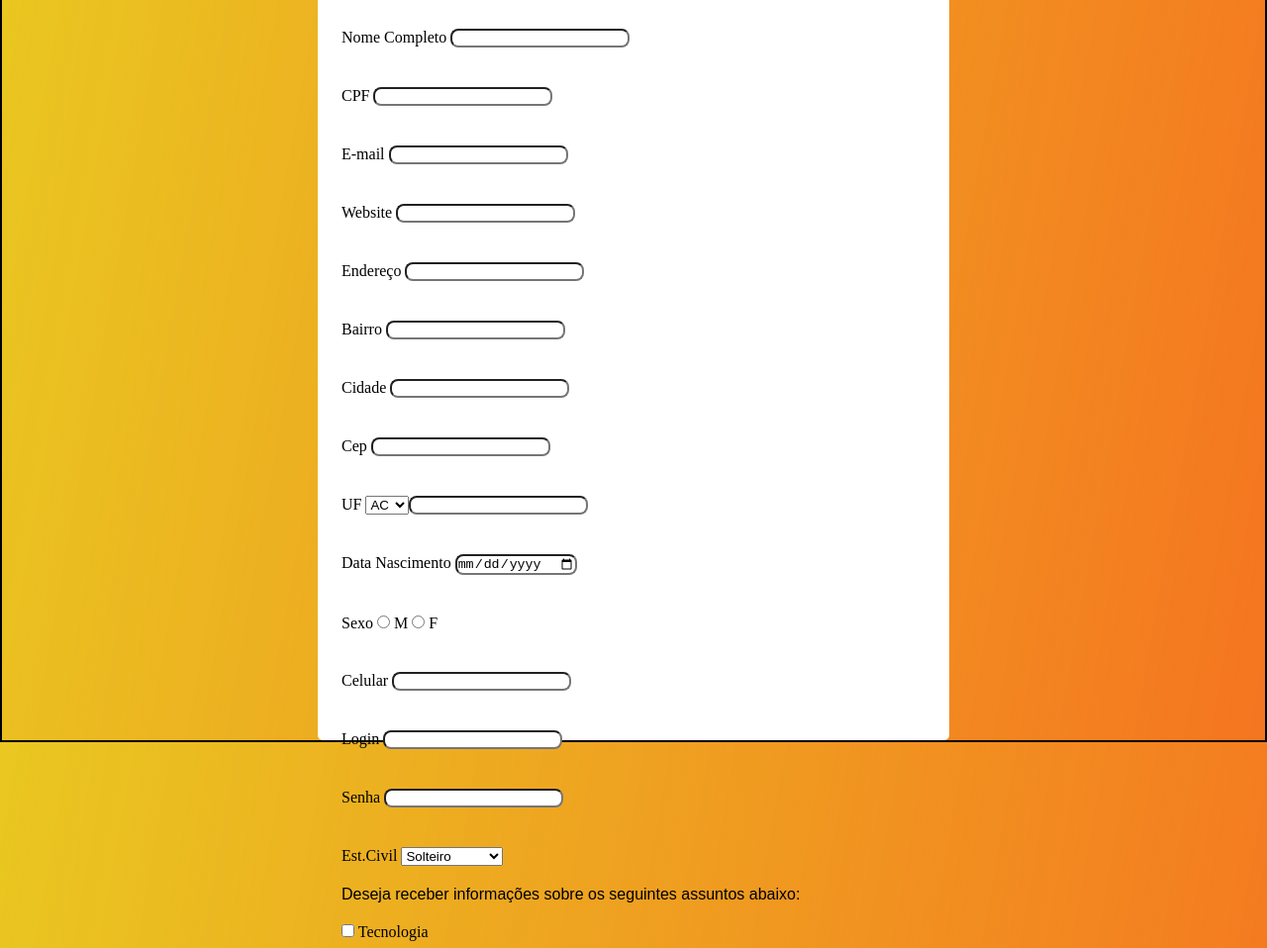
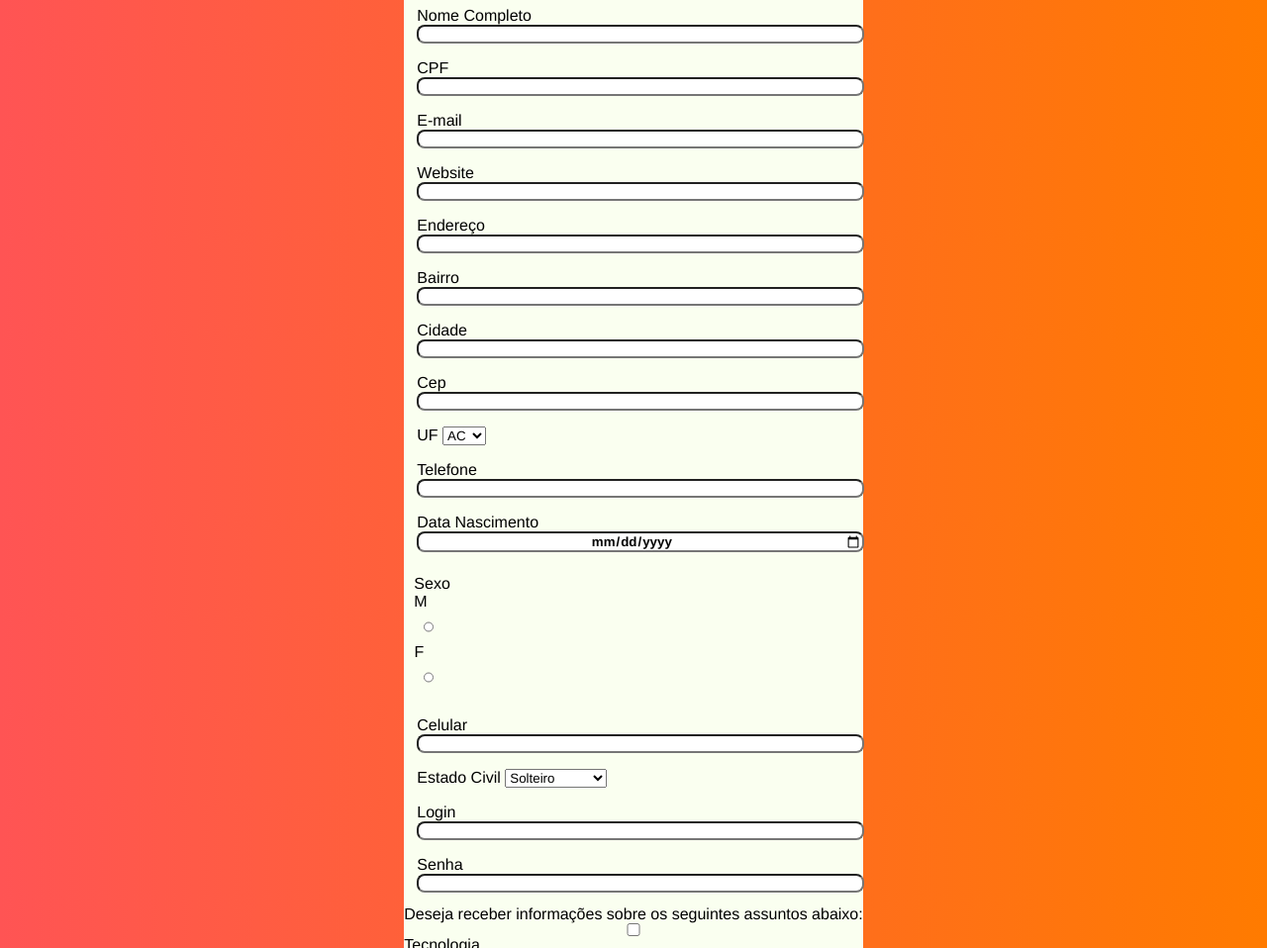
Before and after one commit to Krystian20044/formulario2, a plain HTML site: page index.html in a window 1280 px wide. Shown: the part 54-1012 px from the top of the page at 99% size. Drawn offline with Linux system fonts and the light colour scheme.

Commit message:
subindo arquivos

```diff
--- a/css/style.css
+++ b/css/style.css
@@ -1,52 +1,80 @@
 * {
-    padding: 0%;
-    margin: 0%;
-    }
-
-
-    h1 {
-        background-color: aqua;
+    margin: 0px;
+    padding: 0px;
+    font-family: 'Franklin Gothic Medium', 'Arial Narrow', Arial, sans-serif;
 }
 
 body {
-        background: linear-gradient(-80deg,rgb(245, 117, 32), #ebc41a91), #e7cb29;
-    }
-
-    form>label {
-        font-family: Arial, Helvetica, sans-serif;
+    background: linear-gradient(90deg, rgb(255, 84, 84), rgb(255, 123, 0));
 }
 
 .container {
     display: flex;
     justify-content: center;
-        align-items: center;
-        width:px
-        height: 100vh;
-        border: 2px solid black;
+    /* align-items: center; */
+    /* width: 100%; */
+    /* height: 100vh; */
 }
 
 .form-box {
-        background-color: rgb(255, 255, 255);
-        border-radius: 5px;
-        width: 50%;
-        height: 100vh;
-        display: block;
+
+    flex-direction: column;
+    background-color: rgb(250, 255, 240);
+    border-radius: 10px;
+    /* width: 50%; */
+    border-radius: 15px;
+    justify-content: center;
+
 }
 
-    form {
-        display: flex;
-        align-items: center;
-        display: flex;
-        padding: 24px;  /*coloca elementos lado a lado*/
-        align-items: start; /* Alinha elementos acima à esquerda*/
-        flex-wrap: wrap; /*organiza elementos para caber dentro do container, que neste caso é a form-box*/
+h1 {
+    padding: 10px;
+    font-size: x-large;
+    background-color: white;
 }
 
+
 .campo {
-        width: 100%;
-        padding: 20px 0px 20px ;
+    display: block;
+    padding: 3px;
+    margin: 10px 0px 10px 10px;
 }
 
 input {
+    width: 100%;
+    display: block;
+    text-align:center;
     border-radius: 8px;
+    font-weight: 600;
+
 }
+
+.campo2 {
+    text-align: center;
+    width: 10px;
+    padding: 10px;
+}
+
+/* .campo3 {
+    border: none;
+    padding: 10px;
+    width: 15%;
+    border-radius: 15%;
+    height: 25px;
+    margin-bottom: 10px;
+    margin-top: 20px;
+    margin-left: 10px;
+    cursor: pointer;
+    font-size: medium;
+    font-weight: 600;
+} */
+
+.campo3 {
+    width: 40%;
+    margin: 20px;
+    background: linear-gradient(90deg, rgb(255, 84, 84), rgb(255, 123, 0));
+}
+
+.campo6 {
+    padding: 20px;
+}
--- a/index.html
+++ b/index.html
@@ -4,63 +4,58 @@
     <meta charset="UTF-8">
     <meta name="viewport" content="width=device-width, initial-scale=1.0">
     <link rel="stylesheet" href="css/style.css">
-    <title>Formulario2</title>
+    <title>Formulário</title>
 </head>
 <body>
+
     <div class="container">
         <div class="form-box">
-            <h1>Não é associado?Faça seu cadastro</h1>
+            <div class="caixa">
+                <h1>Não é associado? Faça seu cadastro</h1>
                 <form action="">
 
                     <div class="campo">
-                    <label for="Nome">Nome Completo</label>
-                    <input name="NomeCompleto" id="NomeCompleto" type="text" >
+                        <label for="nome">Nome Completo</label>
+                        <input name= "nome" id="nome" type="text" >
                     </div>
-
                     <div class="campo">
-                    <label for="CPF">CPF</label>
-                    <input name="CPF" id="CPF" type="number">
+                        <label for="cpf">CPF</label>
+                        <input name= "cpf" id="cpf" type="text" >
                     </div>
-
                     <div class="campo">
-                    <label for="email">E-mail</label>
-                    <input name="email" id="email" type="email">
+                        <label for="emal">E-mail</label>
+                        <input name= "email" id="email" type="email" >
                     </div>
-
                     <div class="campo">
                         <label for="website">Website</label>
-                    <input name="website" id="website" type="text">
+                        <input name= "website" id="website" type="url" >
                     </div>
-
                     <div class="campo">
-                    <label for="endereco">Endereço</label>
-                    <input name="endereco" id="endereco" type="text">
+                        <label for="endereço">Endereço</label>
+                        <input name= "endereço" id="endereço" type="text" >
                     </div>
-
                     <div class="campo">
                         <label for="bairro">Bairro</label>
-                    <input name="bairro" id="bairro" type="text">
+                        <input name= "bairro" id="bairro" type="text" >
                     </div>
-
                     <div class="campo">
                         <label for="cidade">Cidade</label>
-                    <input name="cidade" id="cidade" type="text">
+                        <input name= "cidade" id="cidade" type="text" >
                     </div>
-
                     <div class="campo">
                         <label for="cep">Cep</label>
-                    <input name="cep" id="cep" type="number">
-                </div class="campo">
-
+                        <input name= "cep" id="cep" type="text" >
+                    </div>
                     <div class="campo">
                         <label for="uf">UF</label>
                         <select name="uf" id="uf">
                             <option value="Acre">AC</option>
                             <option value="Alagoas">AL</option>
+                            <option value="Amazonas">AM</option>
                             <option value="Amapá">AP</option>
-                        <option value="Amazonas">AM</option>
                             <option value="Bahia">BA</option>
                             <option value="Ceará">CE</option>
+                            <option value="Distrito Federal">DF</option>
                             <option value="Espírito Santo">ES</option>
                             <option value="Goiás">GO</option>
                             <option value="Maranhão">MA</option>
@@ -81,142 +76,87 @@
                             <option value="São Paulo">SP</option>
                             <option value="Sergipe">SE</option>
                             <option value="Tocantins">TO</option>
-                        <option value="Distrito Federal">DF</option>
+                        </select>
                     </div>
-
                     <div class="campo">
                         <label for="telefone">Telefone</label>
-                    <input name="telefone" id="telefone" type="number">
+                        <input name= "telefone" id="telefone" type="number" >
                     </div>
-
                     <div class="campo">
                         <label for="datanascimento">Data Nascimento</label>
-                    <input name="datanascimento" id="datanascimento" type="date">
+                        <input type="date" id="datanascimento" name="datanascimento">
                     </div>
-
-                    <div class="campo">
-
+                    <div class="campo2">
                         <label for="sexo">Sexo</label>
-                        <input type="radio" id="lsexo" name="sexo" value="lsexo">
-
-                        <label for="masculino">M</label>
-                        <input type="radio" id="lsexo" name="sexo" value="lsexo">
-                        <label for="masculino">F</label>
+                        <label for="sexo">M</label>
+                        <input type="radio" id="lsexo" name="sexo" value="lsexo" class="campo">
+                        <label for="sexo">F</label>
+                        <input type="radio" id="lsexo" name="sexo" value="lsexo" class="campo">
                     </div>
-
-
                     <div class="campo">
                         <label for="celular">Celular</label>
-                    <input name="celular" id="celular" type="number">
+                        <input name= "celular" id="celular" type="number" >
                     </div>
-
-
+                    <div class="campo">
+                    <label for="estadocivil2">Estado Civil</label>
+                        <select name="estadocivil" id="estadocivil">
+                            <option value="Solteiro">Solteiro</option>
+                            <option value="Casado">Casado</option>
+                            <option value="Divorciado">Divorciado</option>
+                            <option value="União estável">União estável</option>
+                            <option value="Viúvo">Viúvo</option>
+                        </select>
+                    </div>
                     <div class="campo">
                         <label for="login">Login</label>
-                    <input name="login" id="login" type="number">
+                        <input name= "login" id="login" type="text" >
                     </div>
-
                     <div class="campo">
                         <label for="senha">Senha</label>
                         <input name="senha" id="senha" type="password">
                     </div>
-
-                <div class="campo">
-                    <label for="estcivil">Est.Civil</label>
-                    <select name="estcivil" id="estcivil">
-                        <option value="solteiro">Solteiro</option>
-                        <option value="divorciado">Divorciado</option>
-                    <option value="casado">Casado</option>
-                    <option value="união estável">União estável</option>
-                    <option value="viúvo">Viúvo</option>
-                                </select>
             </div>
-
+                <div class="campo5">
                     <label for="modulo">Deseja receber informações sobre os seguintes assuntos abaixo:</label>
-
-
-        <div class="campo">
                     <input type="checkbox" id="lmodulo" name="modulo" value="lmodulo">
                     <label for="modulo">Tecnologia</label>
-        </div>
-
-        <div class="campo">
                     <input type="checkbox" id="lmodulo" name="modulo" value="lmodulo">
                     <label for="modulo">Esportes</label>
-        </div>
-
-        <div class="campo">
                     <input type="checkbox" id="lmodulo" name="modulo" value="lmodulo">
                     <label for="modulo">Automóveis</label>
-        </div>
-
-        <div class="campo">
                     <input type="checkbox" id="lmodulo" name="modulo" value="lmodulo">
                     <label for="modulo">Culinária</label>
-        </div>
-
-        <div class="campo">
                     <input type="checkbox" id="lmodulo" name="modulo" value="lmodulo">
                     <label for="modulo">Política</label>
-        </div>
-
-        <div class="campo">
                     <input type="checkbox" id="lmodulo" name="modulo" value="lmodulo">
                     <label for="modulo">Policial</label>
-        </div>
-
-        <div class="campo">
                     <input type="checkbox" id="lmodulo" name="modulo" value="lmodulo">
                     <label for="modulo">Tempo</label>
-        </div>
-
-        <div class="campo">
                     <input type="checkbox" id="lmodulo" name="modulo" value="lmodulo">
                     <label for="modulo">Cultura</label>
-        </div>
-
-        <div class="campo">
                     <input type="checkbox" id="lmodulo" name="modulo" value="lmodulo">
                     <label for="modulo">Economia</label>
-        </div>
-
-        <div class="campo">
                     <input type="checkbox" id="lmodulo" name="modulo" value="lmodulo">
                     <label for="modulo">Jogos</label>
-        </div>
-
-        <div class="campo">
                     <input type="checkbox" id="lmodulo" name="modulo" value="lmodulo">
                     <label for="modulo">Educação</label>
-        </div>
-
-        <div class="campo">
                     <input type="checkbox" id="lmodulo" name="modulo" value="lmodulo">
                     <label for="modulo">Viagem</label>
-        </div>
-
-        <div class="campo">
                     <input type="checkbox" id="lmodulo" name="modulo" value="lmodulo">
                     <label for="modulo">Empregos</label>
-        </div>
-
-        <div class="campo">
                     <input type="checkbox" id="lmodulo" name="modulo" value="lmodulo">
                     <label for="modulo">Moda e Estilo</label>
                 </div>
-
-        <div class="campo">
+                <div class="campo6">
                     <input type="checkbox" id="lmodulo" name="modulo" value="lmodulo">
                     <label for="modulo">Li as regras de cadastro e autorizo a cração do usuário</label>
                 </div>
 
                 <div class="campo">
-            <input type="submit" value="Confirmar">
-            <input type="reset" value="Retornar">
+                    <input type="button"value="Confirmar" class="campo3">
+                    <input type="button"value="Retomar" class="campo3">
                 </div>
-
             </form>
-
         </div>
     </div>
 </body>
```
Lines whose indentation alone changed are shown as unchanged.
